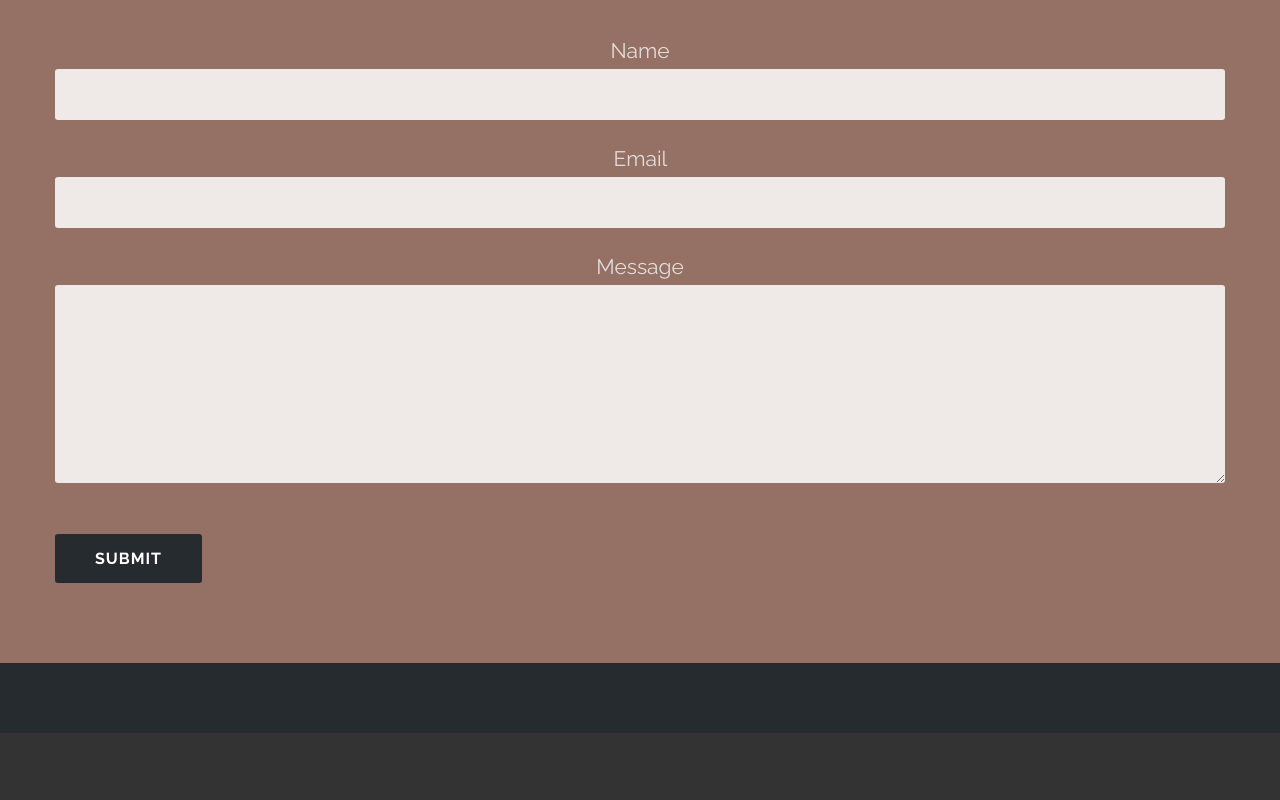
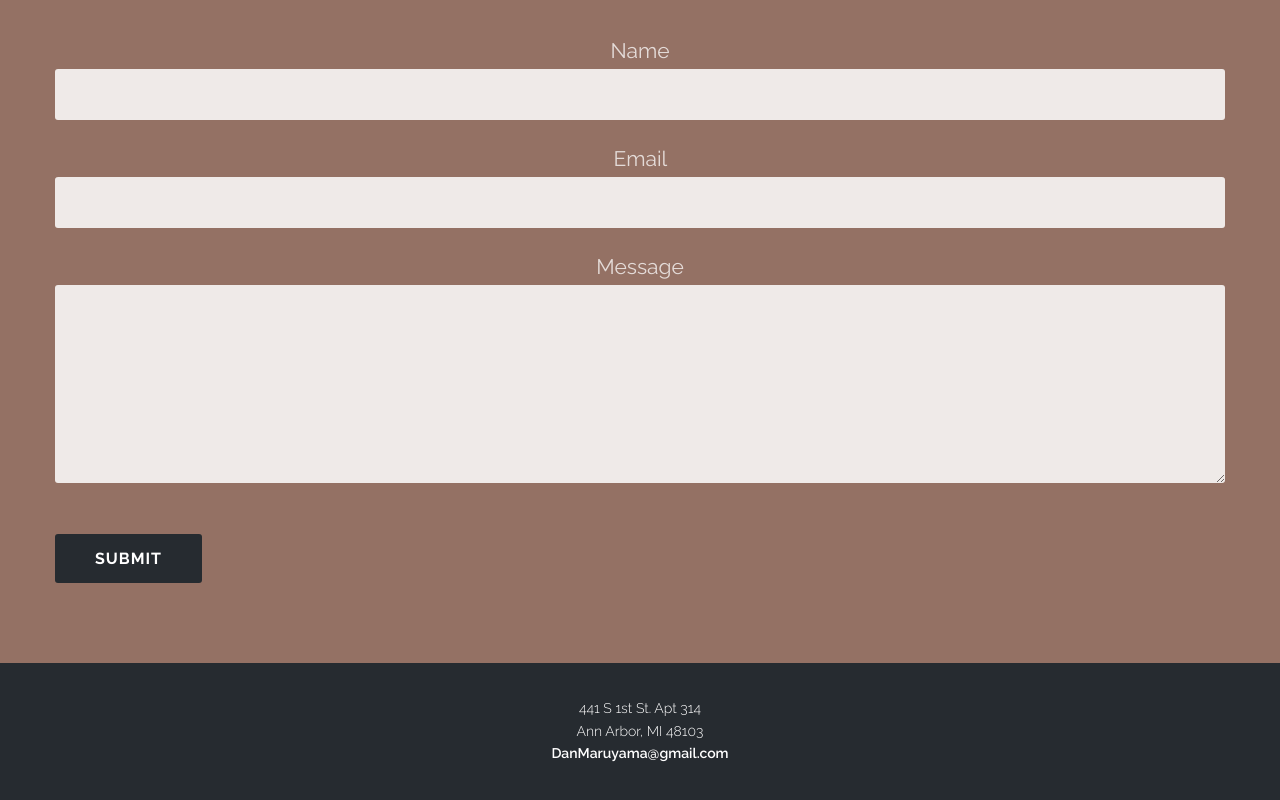
Before and after one commit to DanMaruyama/DanMaruyama.github.io, a plain HTML site: page index.html in a window 1280 px wide. Shown: the part 4683-5483 px from the top of the page. Before the commit the page ends 5416 px from the top, so only its background shows below. Drawn offline with nearby package versions, Linux system fonts and the light colour scheme.

Commit message:
Update index.html

```diff
--- a/index.html
+++ b/index.html
@@ -349,6 +349,10 @@
       <footer>
          <!-- Start of Content -->
          <div class="content">
+            <p>441 S 1st St. Apt 314<br>
+                Ann Arbor, MI 48103<br>
+                <!-- Phone: 123-456-7890<br> -->
+             <a href="mailto: DanMaruyama@gmail.com">DanMaruyama@gmail.com</a></p>
          </div>
          <!-- End of Content -->
       </footer>
```
Lines whose indentation alone changed are shown as unchanged.
